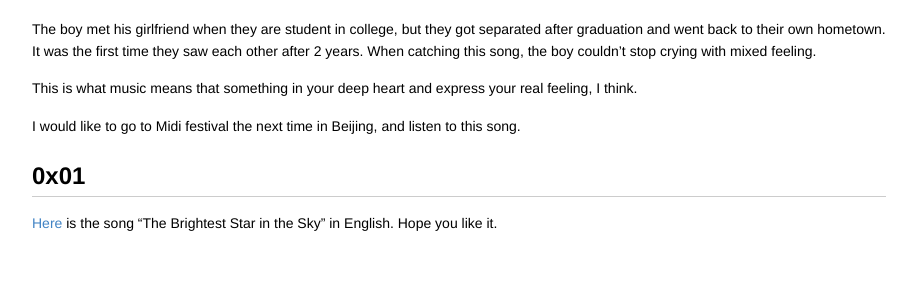
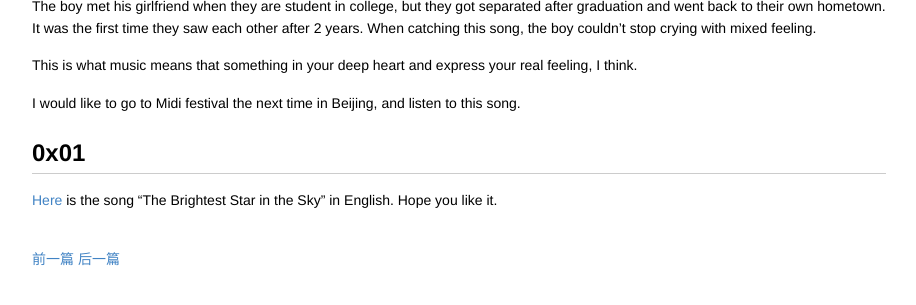
Before and after one commit to qiwihui/qiwihui, a Jekyll site: the page built from _posts/2014-05-10-one-small-story-at-gmic-2014.md, in a window 1280 px wide, cut to the strip 670-985 px from the top of the page. Shown: the top 305 px of the strip, without its empty margins (181-1097 px from the left). Built offline with Jekyll 4.4.1, drawn with Linux system fonts in a browser that asks for light colours; comment, search, counter and statistics services are not loaded.

Commit message:
添加上下翻页

```diff
--- a/_layouts/post.html
+++ b/_layouts/post.html
@@ -10,6 +10,19 @@ layout: default
 
   <div class="post-content">
     {{ content }}
+      <p>
+      <br>
+        {% if page.previous %}
+          <span class="previous-link">
+            <a rel="prev" href="{{ page.previous.url }}">前一篇</a>
+          </span>
+        {% endif %}
+        {% if page.next %}
+          <span class="next-link">
+            <a rel="next" href="{{ page.next.url }}">后一篇</a>
+          </span>
+        {% endif %}
+      </p>
       <br>
       <div class="content">
     <!--a href="#" class="comment" onclick="return false;">Click to comment!</a-->
--- a/css/main.css
+++ b/css/main.css
@@ -5,7 +5,7 @@ body {
   padding-top: 10px;
   padding-bottom: 10px;
   background-color: white;
-  padding: 30px; }
+  padding: 7px; }
 
 body > *:first-child {
   margin-top: 0 !important; }
```
